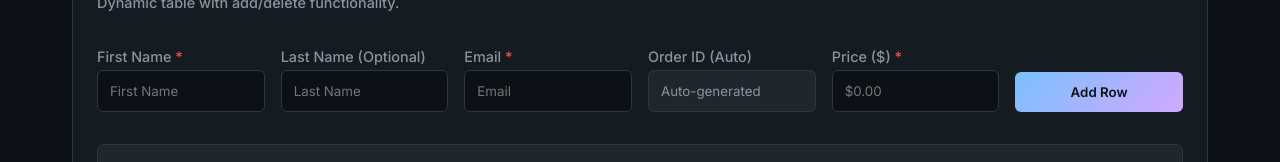
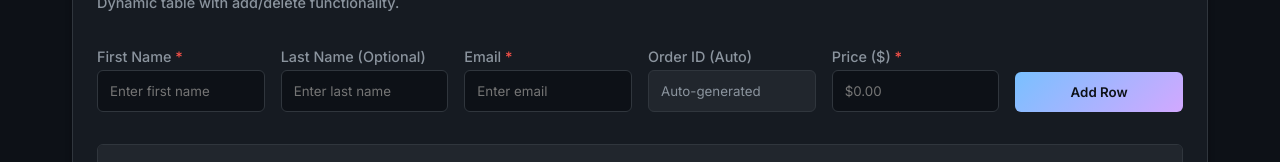
Before and after one commit to Animesh66/demo-ui-actions-perform, a React (Vite) app: page /home in a window 1280 px wide. Shown: the part 3058-3220 px from the top of the page. Built offline with nearby package versions, Linux system fonts and the light colour scheme.

Commit message:
Updated the attributes.

```diff
--- a/src/App.jsx
+++ b/src/App.jsx
@@ -951,34 +951,38 @@ const HomePlayground = () => {
             <div>
               <label className="label">First Name <span style={{ color: 'var(--error-color)' }}>*</span></label>
               <input
+                name="firstname-table"
                 className="input-field"
                 value={newRow.firstName}
                 onChange={e => setNewRow({ ...newRow, firstName: e.target.value })}
-                placeholder="First Name"
+                placeholder="Enter first name"
               />
             </div>
             <div>
               <label className="label">Last Name (Optional)</label>
               <input
+                name="lastname-table"
                 className="input-field"
                 value={newRow.lastName}
                 onChange={e => setNewRow({ ...newRow, lastName: e.target.value })}
-                placeholder="Last Name"
+                placeholder="Enter last name"
               />
             </div>
             <div>
               <label className="label">Email <span style={{ color: 'var(--error-color)' }}>*</span></label>
               <input
+                name="email-table"
                 className="input-field"
                 value={newRow.email}
                 onChange={e => setNewRow({ ...newRow, email: e.target.value })}
-                placeholder="Email"
+                placeholder="Enter email"
                 type="email"
               />
             </div>
             <div>
               <label className="label">Order ID (Auto)</label>
               <input
+                name="orderId-table"
                 className="input-field"
                 value="Auto-generated"
                 disabled
@@ -988,6 +992,7 @@ const HomePlayground = () => {
             <div>
               <label className="label">Price ($) <span style={{ color: 'var(--error-color)' }}>*</span></label>
               <input
+                name="price-table"
                 className="input-field"
                 value={newRow.price}
                 onChange={e => setNewRow({ ...newRow, price: e.target.value })}
```
